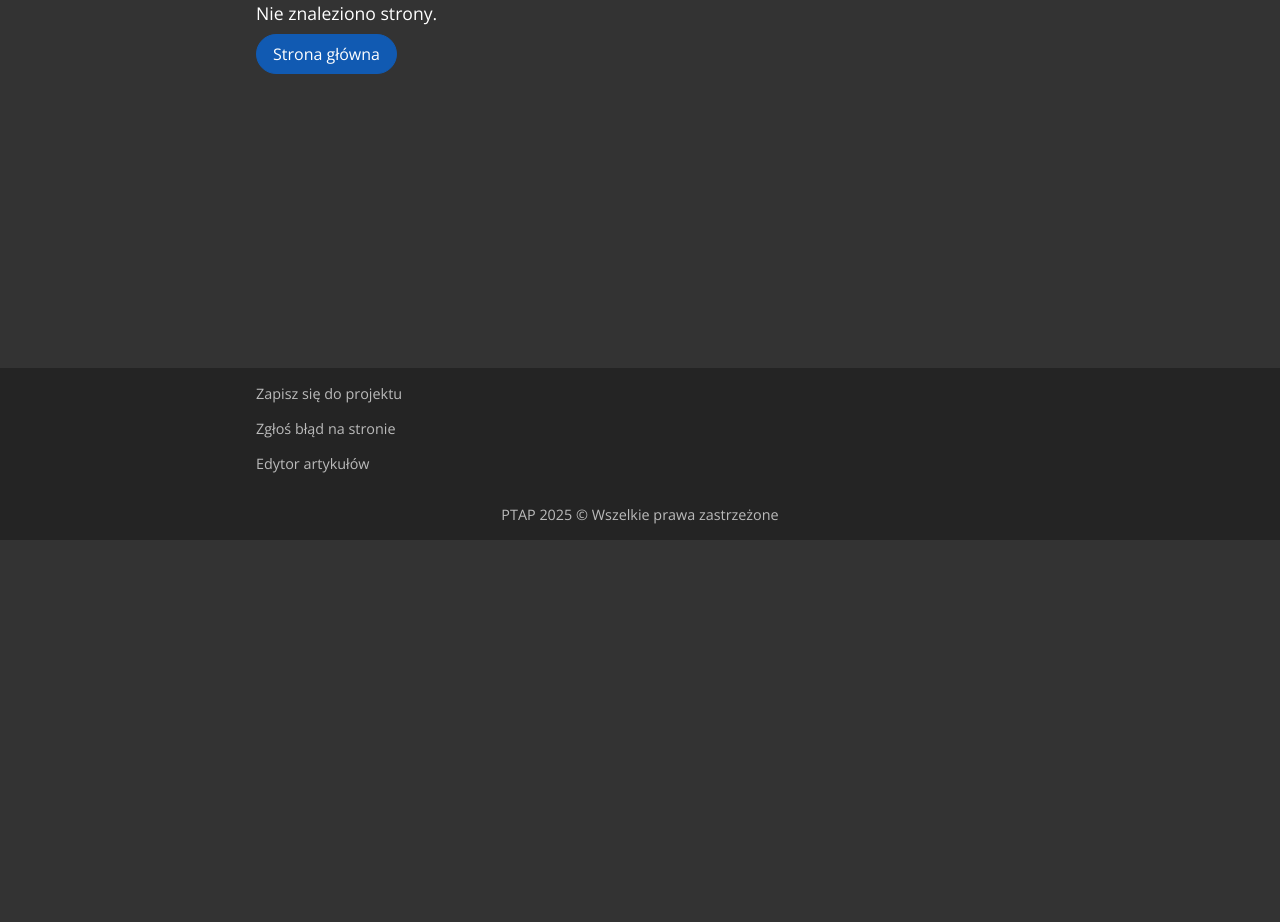
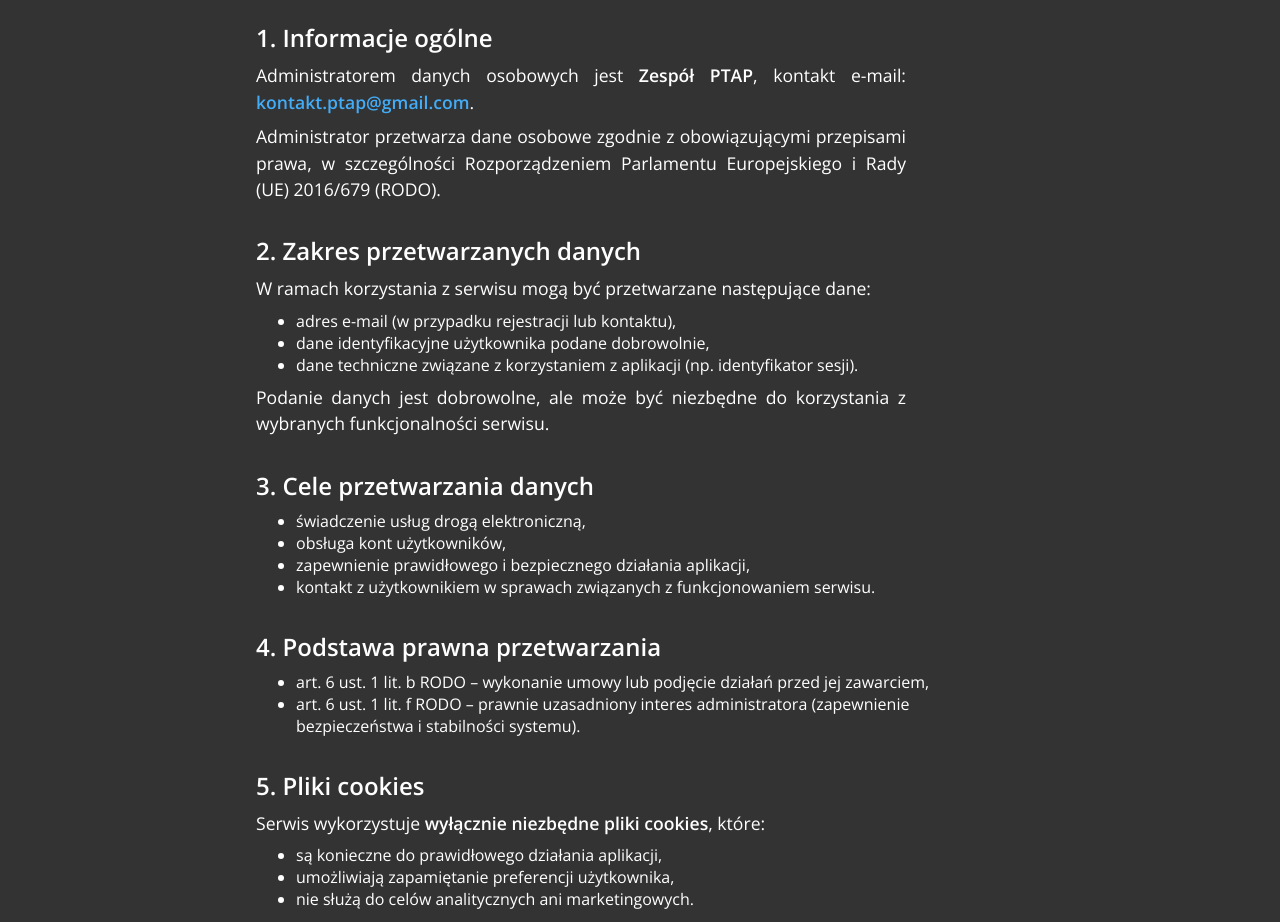
Before and after one commit to Pawel2923/PTAP, a React (Vite) app: page /polityka-prywatnosci in a window 1280 px wide. Shown: the part 260-1182 px from the top of the page. Before the commit the page ends 800 px from the top, so only its background shows below. Built offline with nearby package versions, Linux system fonts and the light colour scheme; no server answers.

Commit message:
feat: add terms and privacy policy

```diff
--- a/src/App.jsx
+++ b/src/App.jsx
@@ -24,6 +24,8 @@
 import Signup from "./pages/Signup";
 import Logout from "./pages/Logout";
 import ResetPassword from "./pages/ResetPassword";
+import PrivacyPolicy from "./pages/PrivacyPolicy";
+import Terms from "./pages/Terms";
 
 const DefaultPage = () => {
   const location = useLocation();
@@ -84,6 +86,8 @@
         <Route path="logowanie" element={<Login />} />
         <Route path="wylogowanie" element={<Logout />} />
         <Route path="zabroniony" element={<Error403 />} />
+        <Route path="polityka-prywatnosci" element={<PrivacyPolicy />} />
+        <Route path="regulamin" element={<Terms />} />
         <Route path="*" element={<Error404 />} />
       </Route>
     )
--- a/src/components/Footer/Footer.jsx
+++ b/src/components/Footer/Footer.jsx
@@ -35,6 +35,14 @@
             <Link to="/console">Edytor artykułów</Link>
           </li>
         </ul>
+        <ul>
+          <li>
+            <Link to="/polityka-prywatnosci">Polityka prywatności</Link>
+          </li>
+          <li>
+            <Link to="/regulamin">Regulamin serwisu</Link>
+          </li>
+        </ul>
       </div>
       <div className={classes.bottom}>
         <p>PTAP {currentYear} &copy; Wszelkie prawa zastrzeżone</p>
--- a/src/components/Footer/Footer.module.css
+++ b/src/components/Footer/Footer.module.css
@@ -32,16 +32,12 @@
   padding: 0.5rem 0;
 }
 
+.top {
+  display: flex;
+  justify-content: space-evenly;
+}
+
 .bottom {
   margin-top: 2rem;
   text-align: center;
 }
-
-@media screen and (min-width: 46.25em) {
-  .footer ul li,
-  .footer ul li:first-child,
-  .footer ul li:last-child {
-    margin-left: 20%;
-    margin-right: 20%;
-  }
-}
--- /dev/null
+++ b/src/pages/PrivacyPolicy.jsx
@@ -0,0 +1,123 @@
+import classes from "./policy.module.css";
+
+const PrivacyPolicy = () => {
+  return (
+    <main className={classes.main}>
+      <header>
+        <h1>Polityka prywatności</h1>
+        <p>
+          <strong>Ostatnia aktualizacja:</strong> 2026-01-06
+        </p>
+      </header>
+
+      <section>
+        <h2>1. Informacje ogólne</h2>
+        <p>
+          Administratorem danych osobowych jest{" "}
+          <strong>Zespół PTAP</strong>, kontakt e-mail:{" "}
+          <strong><a href="mailto:kontakt.ptap@gmail.com">kontakt.ptap@gmail.com</a></strong>.
+        </p>
+        <p>
+          Administrator przetwarza dane osobowe zgodnie z obowiązującymi
+          przepisami prawa, w szczególności Rozporządzeniem Parlamentu
+          Europejskiego i Rady (UE) 2016/679 (RODO).
+        </p>
+      </section>
+
+      <section>
+        <h2>2. Zakres przetwarzanych danych</h2>
+        <p>
+          W ramach korzystania z serwisu mogą być przetwarzane następujące dane:
+        </p>
+        <ul>
+          <li>adres e-mail (w przypadku rejestracji lub kontaktu),</li>
+          <li>dane identyfikacyjne użytkownika podane dobrowolnie,</li>
+          <li>
+            dane techniczne związane z korzystaniem z aplikacji (np.
+            identyfikator sesji).
+          </li>
+        </ul>
+        <p>
+          Podanie danych jest dobrowolne, ale może być niezbędne do korzystania
+          z wybranych funkcjonalności serwisu.
+        </p>
+      </section>
+
+      <section>
+        <h2>3. Cele przetwarzania danych</h2>
+        <ul>
+          <li>świadczenie usług drogą elektroniczną,</li>
+          <li>obsługa kont użytkowników,</li>
+          <li>zapewnienie prawidłowego i bezpiecznego działania aplikacji,</li>
+          <li>
+            kontakt z użytkownikiem w sprawach związanych z funkcjonowaniem
+            serwisu.
+          </li>
+        </ul>
+      </section>
+
+      <section>
+        <h2>4. Podstawa prawna przetwarzania</h2>
+        <ul>
+          <li>
+            art. 6 ust. 1 lit. b RODO – wykonanie umowy lub podjęcie działań
+            przed jej zawarciem,
+          </li>
+          <li>
+            art. 6 ust. 1 lit. f RODO – prawnie uzasadniony interes
+            administratora (zapewnienie bezpieczeństwa i stabilności systemu).
+          </li>
+        </ul>
+      </section>
+
+      <section>
+        <h2>5. Pliki cookies</h2>
+        <p>
+          Serwis wykorzystuje <strong>wyłącznie niezbędne pliki cookies</strong>
+          , które:
+        </p>
+        <ul>
+          <li>są konieczne do prawidłowego działania aplikacji,</li>
+          <li>umożliwiają zapamiętanie preferencji użytkownika,</li>
+          <li>nie służą do celów analitycznych ani marketingowych.</li>
+        </ul>
+        <p>
+          Stosowanie tych plików cookies{" "}
+          <strong>nie wymaga zgody użytkownika</strong>.
+        </p>
+      </section>
+
+      <section>
+        <h2>6. Okres przechowywania danych</h2>
+        <p>
+          Dane osobowe przechowywane są przez okres niezbędny do realizacji
+          celów, dla których zostały zebrane, lub do momentu usunięcia konta
+          użytkownika.
+        </p>
+      </section>
+
+      <section>
+        <h2>7. Prawa użytkownika</h2>
+        <ul>
+          <li>dostępu do swoich danych,</li>
+          <li>ich sprostowania,</li>
+          <li>usunięcia,</li>
+          <li>ograniczenia przetwarzania,</li>
+          <li>wniesienia sprzeciwu,</li>
+          <li>złożenia skargi do Prezesa UODO.</li>
+        </ul>
+      </section>
+
+      <section>
+        <h2>8. Zmiany polityki prywatności</h2>
+        <p>
+          Administrator zastrzega sobie prawo do wprowadzania zmian w niniejszej
+          polityce prywatności. Aktualna wersja dokumentu jest zawsze dostępna w
+          serwisie.
+        </p>
+      </section>
+    </main>
+  );
+};
+
+export default PrivacyPolicy;
--- /dev/null
+++ b/src/pages/Terms.jsx
@@ -0,0 +1,94 @@
+import classes from "./policy.module.css";
+
+const Terms = () => {
+  return (
+    <main className={classes.main}>
+      <header>
+        <h1>Regulamin serwisu</h1>
+        <p>
+          <strong>Ostatnia aktualizacja:</strong> 2026-01-06
+        </p>
+      </header>
+
+      <section>
+        <h2>1. Postanowienia ogólne</h2>
+        <ol>
+          <li>
+            Regulamin określa zasady korzystania z serwisu{" "}
+            <strong>PTAP</strong>.
+          </li>
+          <li>
+            Serwis ma charakter informacyjno-użytkowy i jest udostępniany
+            bezpłatnie.
+          </li>
+          <li>
+            Korzystanie z serwisu oznacza akceptację niniejszego regulaminu.
+          </li>
+        </ol>
+      </section>
+
+      <section>
+        <h2>2. Zakres usług</h2>
+        <ul>
+          <li>korzystanie z funkcjonalności aplikacji webowej,</li>
+          <li>zakładanie i obsługa kont użytkowników,</li>
+          <li>zarządzanie danymi w ramach udostępnionych funkcji systemu.</li>
+        </ul>
+      </section>
+
+      <section>
+        <h2>3. Obowiązki użytkownika</h2>
+        <ul>
+          <li>korzystania z serwisu zgodnie z prawem,</li>
+          <li>niepodejmowania działań zakłócających działanie systemu,</li>
+          <li>podawania prawdziwych danych w przypadku rejestracji.</li>
+        </ul>
+      </section>
+
+      <section>
+        <h2>4. Odpowiedzialność</h2>
+        <ol>
+          <li>
+            Administrator dokłada należytej staranności w celu zapewnienia
+            poprawnego działania serwisu.
+          </li>
+          <li>
+            Administrator nie ponosi odpowiedzialności za:
+            <ul>
+              <li>przerwy techniczne,</li>
+              <li>utratę danych wynikającą z przyczyn niezależnych,</li>
+              <li>sposób wykorzystania serwisu przez użytkownika.</li>
+            </ul>
+          </li>
+        </ol>
+      </section>
+
+      <section>
+        <h2>5. Dane osobowe</h2>
+        <p>
+          Zasady przetwarzania danych osobowych określa{" "}
+          <strong>Polityka prywatności</strong>, stanowiąca integralną część
+          niniejszego regulaminu.
+        </p>
+      </section>
+
+      <section>
+        <h2>6. Zmiany regulaminu</h2>
+        <p>
+          Administrator zastrzega sobie prawo do zmiany regulaminu. Zmiany
+          wchodzą w życie z chwilą ich opublikowania w serwisie.
+        </p>
+      </section>
+
+      <section>
+        <h2>7. Postanowienia końcowe</h2>
+        <p>
+          W sprawach nieuregulowanych niniejszym regulaminem zastosowanie mają
+          przepisy prawa polskiego.
+        </p>
+      </section>
+    </main>
+  );
+};
+
+export default Terms;
--- /dev/null
+++ b/src/pages/policy.module.css
@@ -0,0 +1,19 @@
+.main {
+    margin: 2rem 0;
+}
+
+.main section,
+.main header {
+    margin-bottom: 2rem;
+}
+
+.main h1,
+.main h2 {
+    margin-bottom: 0.5rem;
+}
+
+@media screen and (min-width: 46.25em) {
+    .main {
+        margin: 4rem 20%;
+    }
+}
```
